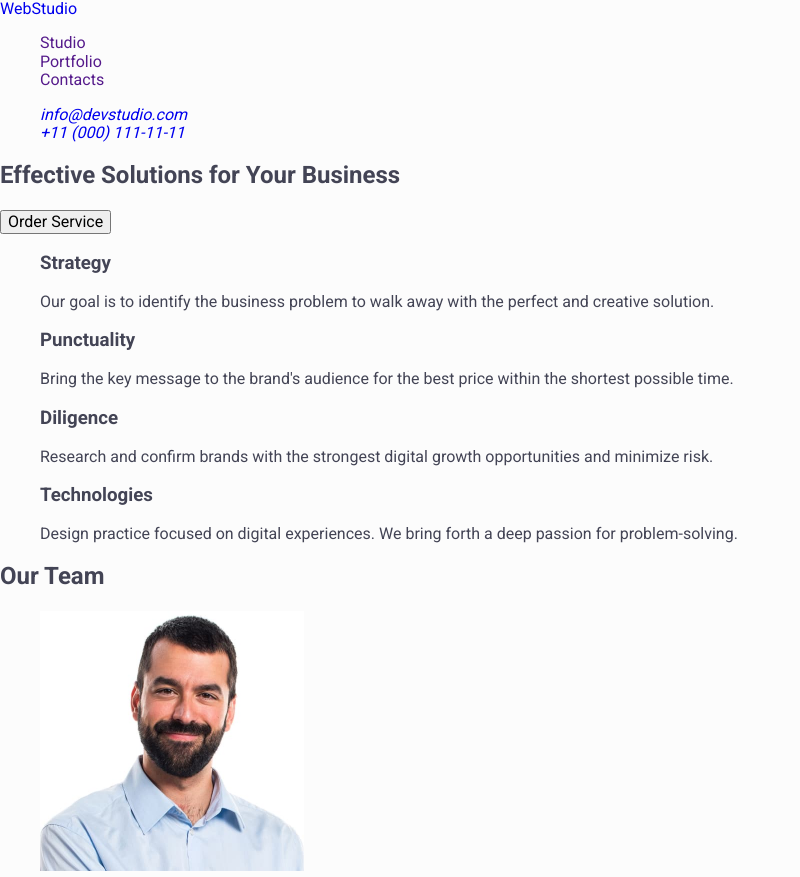
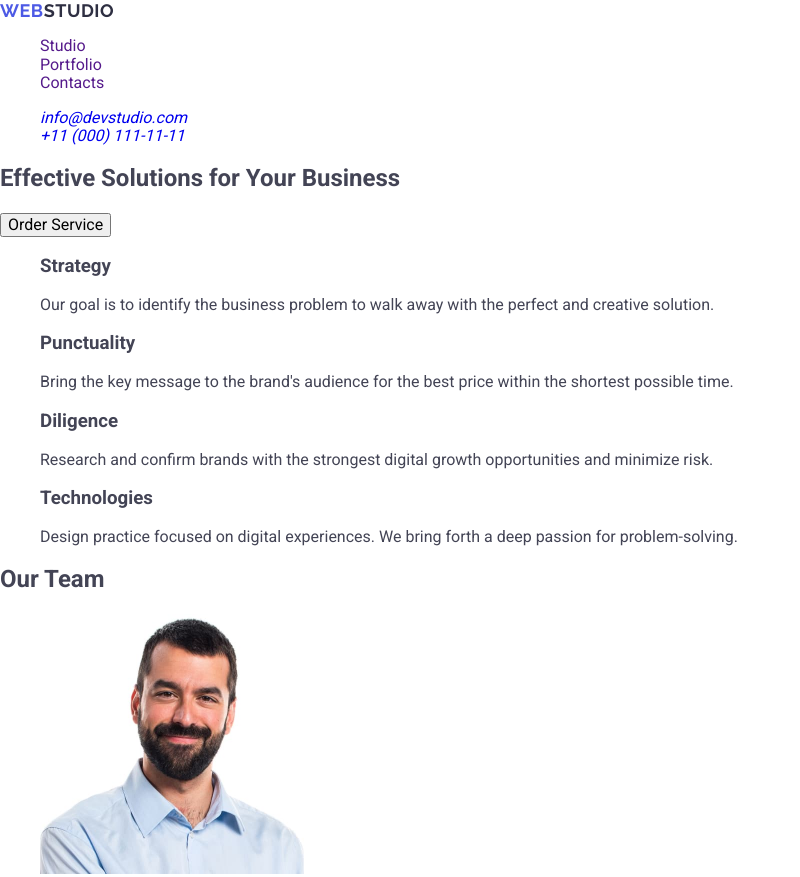
Before and after one commit to DmitriyPast/goit-markup-hw-02, a plain HTML site: page index.html in a window 1280 px wide. Shown: the top 877 px of the page, without its empty margins (0-800 px from the left). Drawn offline with nearby package versions, Linux system fonts and the light colour scheme.

Commit message:
add logo class

```diff
--- a/css/styles.css
+++ b/css/styles.css
@@ -1,7 +1,7 @@
 body {
-  font-family: "Roboto", "Raleway", sans-serif;
+  font-family: "Roboto", sans-serif;
   color: #434455;
-  background-color: #fcfcfc;
+  background-color: #ffffff;
 }
 
 a {
@@ -11,3 +11,17 @@ a {
 ul {
   list-style-type: none;
 }
+
+.ws-logo {
+  font-family: "Raleway", sans-serif;
+  font-weight: 700;
+  font-size: 18px;
+  line-height: 1.17; /* line-height: 21px; */
+  letter-spacing: 0.03em;
+  text-transform: uppercase;
+  color: #4d5ae5;
+}
+
+.ws-logo > span {
+  color: #2e2f42;
+}
--- a/index.html
+++ b/index.html
@@ -22,7 +22,7 @@
   <body>
     <header>
       <nav>
-        <a href="./index.html">WebStudio</a>
+        <a class="ws-logo" href="./index.html">Web<span class>Studio</span></a>
         <ul>
           <li><a href="">Studio</a></li>
           <li><a href="">Portfolio</a></li>
@@ -195,7 +195,7 @@
       <!-- #endregion -->
     </main>
     <footer>
-      <a href="./index.html">WbStudio</a>
+      <a class="ws-logo" href="./index.html">Web<span>Studio</span></a>
       <p>
         Increase the flow of customers and sales for your business with digital
         marketing & growth solutions.
```
